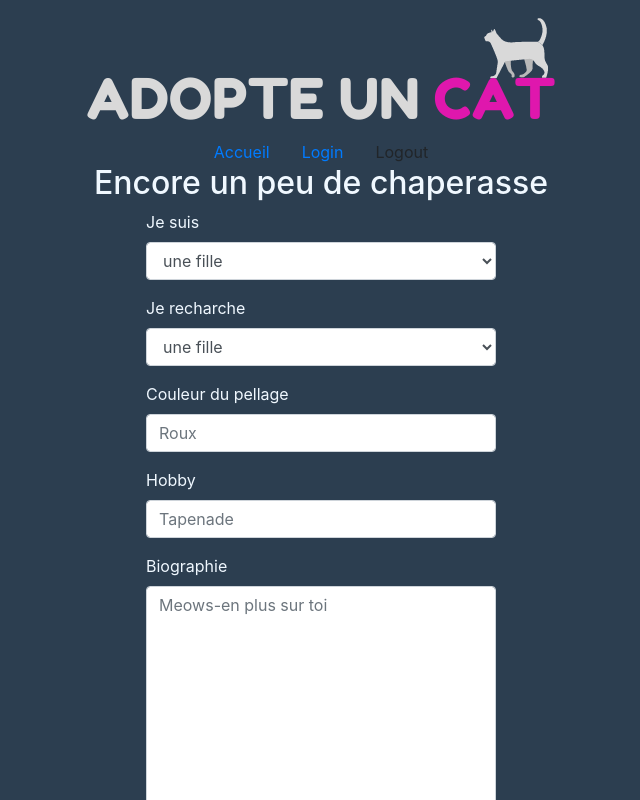
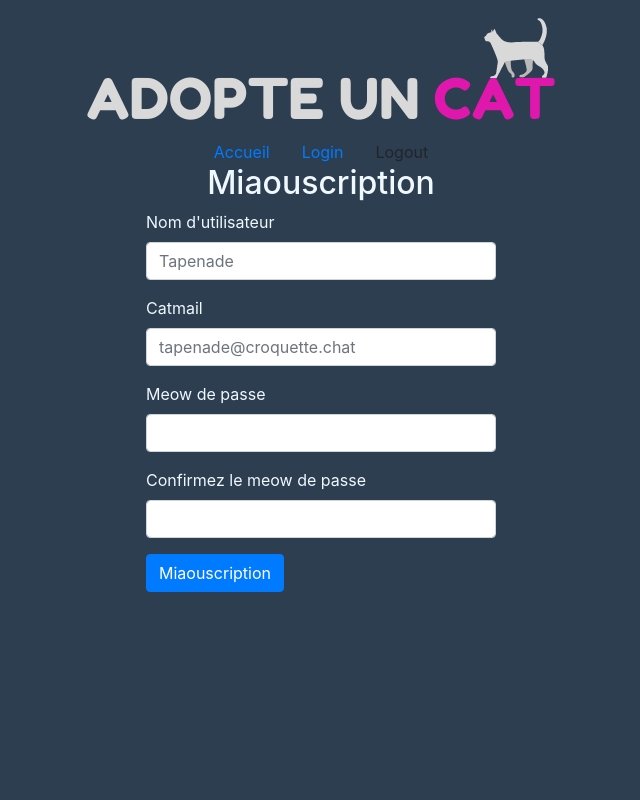
Before and after one commit to Pykix/adopte-un-cat-front, a Vue app: page /registration in a window 1280 px wide. Shown: the top 800 px of the page, without its empty margins (319-959 px from the left). Built offline with nearby package versions, Linux system fonts and the light colour scheme.

Commit message:
ajout de l'enregistrement des données du profil

```diff
--- a/src/components/ProfileForm/ProfileForm.vue
+++ b/src/components/ProfileForm/ProfileForm.vue
@@ -3,18 +3,20 @@
     <h2 class="text-center">Encore un peu de chaperasse</h2>
     <form class="mx-auto">
       <div class="form-group">
-        <label for="gender">Je suis</label>
-        <select class="form-control" id="gender">
-          <option value="F">une fille</option>
-          <option value="M">une garçon</option>
-        </select>
+        <p>Je suis</p>
+        <input type="radio" id="male" value="M" v-model="gender" />
+        <label for="male" class="ml-1">Male</label>
+        <br />
+        <input type="radio" id="female" value="F" v-model="gender" />
+        <label for="female" class="ml-1">Femelle</label>
       </div>
       <div class="form-group">
-        <label for="interest">Je recharche</label>
-        <select class="form-control" id="interest">
-          <option value="F">une fille</option>
-          <option value="M">une garçon</option>
-        </select>
+        <p>Je recharche</p>
+        <input type="radio" id="male_interest" value="M" v-model="interest" />
+        <label for="male_interest" class="ml-1"> Male</label>
+        <br />
+        <input type="radio" id="female_interest" value="F" v-model="interest" />
+        <label for="female_interest" class="ml-1">Femelle</label>
       </div>
       <div class="form-group">
         <label for="color">Couleur du pellage</label>
@@ -23,6 +25,7 @@
           placeholder="Roux"
           class="form-control"
           id="color"
+          v-model="color"
         />
       </div>
       <div class="form-group">
@@ -32,6 +35,7 @@
           placeholder="Tapenade"
           class="form-control"
           id="hobby"
+          v-model="hobby"
         />
       </div>
       <div class="form-group">
@@ -40,28 +44,82 @@
           type="text"
           placeholder="Meows-en plus sur toi "
           rows="15"
-
           class="form-control"
           id="biography"
+          v-model="biography"
         ></textarea>
       </div>
-      <button class="btn btn-primary">Je valide mon profil !</button>
-      <small>il sera modifiable a tout moment dans les parametres de ton compte</small>
+      <div class="form-group">
+        <label for="">Une petite photo ?</label>
+        <input type="file" accept="image/" class="file-input" ref="myFiles" @change="previewFiles">
+      </div>
+      <button @click.prevent="sendProfileInformation" class="btn btn-primary">Je valide mon profil !</button>
+      <small>
+        il sera modifiable a tout moment dans les parametres de ton
+        compte</small
+      >
     </form>
   </div>
 </template>
 
 <script>
+
+import axios from "axios";
+import Cookies from "js-cookie";
+
 export default {
-  name: "ProfileForm"
+  name: "ProfileForm",
+  data() {
+    return {
+      gender: null,
+      interest: null,
+      color: null,
+      hobby: null,
+      biography: null,
+      photo: null
+    };
+  },
+  methods: {
+    sendProfileInformation() {
+      const csrfToken = Cookies.get("csrftoken");
+      const config = {
+        headers: {
+          "X-CSRFToken": csrfToken,
+          Authorization: "Token " + localStorage.getItem("Token")
+        }
+      };
+      // const img = new FormData();
+      // img.append("photo", this.photo);
+      // console.log(img)
+      const data = {
+        "gender": this.gender,
+        "interested_gender": this.interest,
+        "color": this.color,
+        "hobby": this.hobby,
+        "biography": this.biography,
+       // "photo": img
+      };
+      const user_id = localStorage.getItem("user_id");
+      axios
+        .put(`http://localhost:8000/api/profiles/${user_id}/`, data, config)
+        .then(r => console.log(r))
+        .catch(err => console.log(err));
+    },
+    previewFiles: function(event) {
+      this.photo = event.target.files[0].name;
+      console.log(this.photo);
+    }
+    // uploadImg() {
+    //   const img = new FormData();
+    //   img.append("photo", this.photo, this.photo.name);
+    //   console.log(img)
+    //   return img;
+    // }
+  }
 };
 </script>
 
 <style scoped>
-.container {
-  color: aliceblue;
-}
-
 form {
   width: 350px;
 }
--- /dev/null
+++ b/src/components/ProfileForm/RegistrationForm.vue
@@ -0,0 +1,103 @@
+<template>
+  <div>
+    <h2 class="text-center">Miaouscription</h2>
+    <form class="mx-auto">
+      <div class="form-group">
+        <label for="username">Nom d'utilisateur</label>
+        <input
+          type="text"
+          placeholder="Tapenade"
+          class="form-control"
+          id="username"
+          v-model="username"
+        />
+      </div>
+      <div class="form-group">
+        <label for="email">Catmail</label>
+        <input
+          type="email"
+          placeholder="tapenade@croquette.chat"
+          class="form-control"
+          id="email"
+          v-model="email"
+        />
+      </div>
+      <div class="form-group">
+        <label for="password1">Meow de passe</label>
+        <input
+          type="password"
+          class="form-control"
+          id="password1"
+          v-model="password1"
+        />
+      </div>
+      <div class="form-group">
+        <label for="password2">Confirmez le meow de passe</label>
+        <input
+          type="password"
+          class="form-control"
+          id="password2"
+          v-model="password2"
+        />
+      </div>
+      <button @click.prevent="register" type="submit" class="btn btn-primary">
+        Miaouscription
+      </button>
+    </form>
+  </div>
+</template>
+
+<script>
+import Cookies from "js-cookie";
+import axios from "axios";
+
+export default {
+  name: "RegistrationForm",
+  data() {
+    return {
+      username: null,
+      email: null,
+      password1: null,
+      password2: null,
+      changeForm: false
+    };
+  },
+  methods: {
+    register() {
+      this.$emit("change-form", this.changeForm = true);
+      const csrfToken = Cookies.get("csrftoken");
+      // const authToken = "Token " + localStorage.getItem("Token");
+      const config = {
+        headers: {
+          "X-CSRFToken": csrfToken,
+          "Content-Type": "application/json"
+        }
+      };
+      const data = {
+        "username": this.username,
+        "email": this.email,
+        "password1": this.password1,
+        "password2": this.password2
+      };
+
+      axios
+        .post("http://localhost:8000/api/rest-auth/registration/", data, config)
+        .then(r => {
+          localStorage.setItem("Token", r.data.key);
+          localStorage.setItem("user_id", r.data.user);
+        })
+        .catch(err => console.log(err));
+    }
+  }
+};
+</script>
+
+<style scoped>
+.container {
+  color: aliceblue;
+}
+
+form {
+  width: 350px;
+}
+</style>
--- a/src/views/Registration.vue
+++ b/src/views/Registration.vue
@@ -1,93 +1,28 @@
 <template>
   <div class="container">
-    <div v-if="!goCreateProfile">
-      <h2 class="text-center">Miaouscription</h2>
-      <form class="mx-auto">
-        <div class="form-group">
-          <label for="username">Nom d'utilisateur</label>
-          <input
-            type="text"
-            placeholder="Tapenade"
-            class="form-control"
-            id="username"
-            v-model="username"
-          />
-        </div>
-        <div class="form-group">
-          <label for="email">Catmail</label>
-          <input
-            type="email"
-            placeholder="tapenade@croquette.chat"
-            class="form-control"
-            id="email"
-            v-model="email"
-          />
-        </div>
-        <div class="form-group">
-          <label for="password1">Meow de passe</label>
-          <input
-            type="password"
-            class="form-control"
-            id="password1"
-            v-model="password1"
-          />
-        </div>
-        <div class="form-group">
-          <label for="password2">Confirmez le meow de passe</label>
-          <input
-            type="password"
-            class="form-control"
-            id="password2"
-            v-model="password2"
-          />
-        </div>
-        <button @click.prevent="register" type="submit" class="btn btn-primary">Miaouscription</button>
-      </form>
-    </div>
-    <profile-form v-else></profile-form>
+    <registration-form @change-form="switchForm" v-if="!goCreateProfile" />
+    <profile-form v-else />
   </div>
 </template>
 
 <script>
-import axios from "axios";
-import Cookies from "js-cookie";
+
 import ProfileForm from "@/components/ProfileForm/ProfileForm";
+import RegistrationForm from "@/components/ProfileForm/RegistrationForm";
 
 export default {
   name: "Registration",
   components: {
-    "profile-form": ProfileForm
+    "profile-form": ProfileForm,
+    "registration-form": RegistrationForm
   },
   data() {
     return {
-      username: null,
-      email: null,
-      password1: null,
-      password2: null,
-      goCreateProfile: true
+      goCreateProfile: false
     };
   },
   methods: {
-    register() {
-      const csrfToken = Cookies.get("csrftoken");
-      // const authToken = "Token " + localStorage.getItem("Token");
-      const config = {
-        headers: {
-          "X-CSRFToken": csrfToken,
-          "Content-Type": "application/json"
-        }
-      };
-      const data = {
-        "username": this.username,
-        "email": this.email,
-        "password1": this.password1,
-        "password2": this.password2
-      };
-
-      axios
-        .post("http://localhost:8000/api/rest-auth/registration/", data, config)
-        .then(r => console.log(r))
-        .catch(err => console.log(err));
+    switchForm() {
       this.goCreateProfile = true;
     }
   }
```
